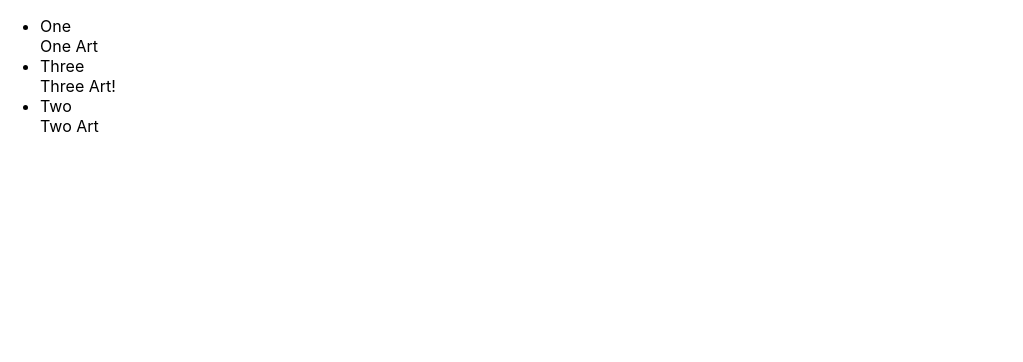
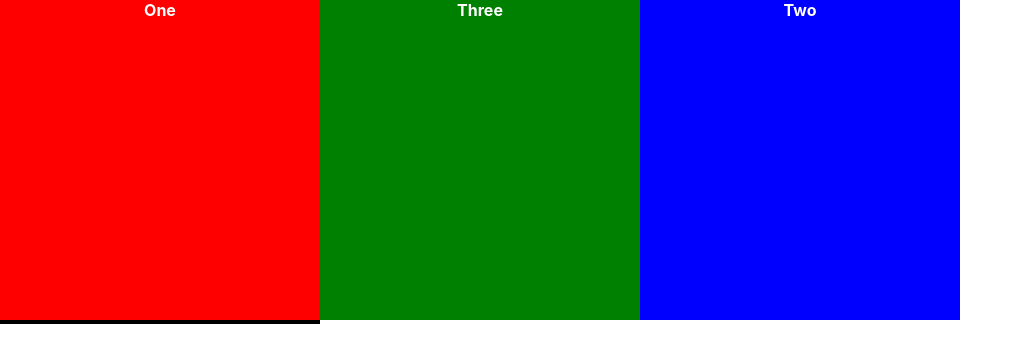
Before and after one commit to dopplerreflect/art-with-controls, a React (Vite) app: page / in a window 1280 px wide. Shown: the top 362 px of the page, without its empty margins (0-1023 px from the left). Built offline with nearby package versions, Linux system fonts and the light colour scheme.

Commit message:
made One into dynamic image

```diff
--- a/src/App.css
+++ /dev/null
@@ -1,42 +0,0 @@
-.App {
-  text-align: center;
-}
-
-.App-logo {
-  height: 40vmin;
-  pointer-events: none;
-}
-
-@media (prefers-reduced-motion: no-preference) {
-  .App-logo {
-    animation: App-logo-spin infinite 20s linear;
-  }
-}
-
-.App-header {
-  background-color: #282c34;
-  min-height: 100vh;
-  display: flex;
-  flex-direction: column;
-  align-items: center;
-  justify-content: center;
-  font-size: calc(10px + 2vmin);
-  color: white;
-}
-
-.App-link {
-  color: #61dafb;
-}
-
-@keyframes App-logo-spin {
-  from {
-    transform: rotate(0deg);
-  }
-  to {
-    transform: rotate(360deg);
-  }
-}
-
-button {
-  font-size: calc(10px + 2vmin);
-}
--- a/src/App.tsx
+++ /dev/null
@@ -1,22 +0,0 @@
-import React from 'react';
-import './App.css';
-type GalleryProps = {
-  images: React.FunctionComponent[];
-};
-const Gallery = () => <div>Gallery</div>;
-function App({ images }: GalleryProps) {
-  return (
-    <ul>
-      {images.map(Image => {
-        return (
-          <li key={Image.name}>
-            {Image.name}
-            <Image />
-          </li>
-        );
-      })}
-    </ul>
-  );
-}
-
-export default App;
--- /dev/null
+++ b/src/Gallery.css
@@ -0,0 +1,19 @@
+ul.Gallery {
+  display: flex;
+  flex-direction: row;
+  margin: 0;
+  padding: 0;
+}
+li.Image {
+  position: relative;
+  list-style-type: none;
+  width: calc(100vw / 4);
+}
+li.Image a {
+  text-decoration: none;
+  font-weight: bold;
+  color: white;
+  position: absolute;
+  width: 100%;
+  text-align: center;
+}
--- /dev/null
+++ b/src/Gallery.tsx
@@ -0,0 +1,23 @@
+import React from 'react';
+import './Gallery.css';
+import { Link, useNavigate } from 'react-router-dom';
+type GalleryProps = {
+  images: React.FunctionComponent[];
+};
+function Gallery({ images }: GalleryProps) {
+  const navigate = useNavigate();
+  return (
+    <ul className='Gallery'>
+      {images.map(Image => {
+        return (
+          <li className='Image' key={Image.name} onClick={() => navigate(Image.name)}>
+            <Link to={Image.name}>{Image.name}</Link>
+            <Image />
+          </li>
+        );
+      })}
+    </ul>
+  );
+}
+
+export default Gallery;
--- /dev/null
+++ b/src/Image.css
@@ -0,0 +1,18 @@
+.Container {
+  background-color: black;
+  overflow: hidden;
+}
+.Controls.hidden {
+  display: none;
+}
+
+.Controls {
+  opacity: 50%;
+  position: absolute;
+  top: 0;
+  left: 0;
+  width: 50vw;
+  height: 100vh;
+  color: white;
+  background-color: black;
+}
--- a/src/gallery/One.tsx
+++ b/src/gallery/One.tsx
@@ -1,3 +1,30 @@
-const One = () => <div>One Art</div>;
+import { ChangeEvent, MutableRefObject, useRef, useState } from 'react';
+import '../Image.css';
+const One = () => {
+  const controlsRef = useRef<HTMLDivElement>(null);
+  const toggleControls = () => {
+    const controls = controlsRef.current!;
+    controls.classList.toggle('hidden');
+  };
+
+  const [hue, setHue] = useState(0);
+  const handleRangeChange = (event: ChangeEvent<HTMLInputElement>) => {
+    setHue(Number(event.target.value));
+  };
+
+  return (
+    <div className='Container'>
+      <div ref={controlsRef} className='Controls hidden'>
+        CONTROLS
+        <input type='range' min={0} max={359} value={hue} onChange={handleRangeChange} />
+      </div>
+      <div className='Image' onClick={toggleControls}>
+        <svg xmlns='http://www.w3.org/2000/svg' viewBox='0 0 128 128'>
+          <rect width={128} height={128} fill={`hsl(${hue}, 100%, 50%)`} />
+        </svg>
+      </div>
+    </div>
+  );
+};
 
 export default One;
--- a/src/gallery/Three.tsx
+++ b/src/gallery/Three.tsx
@@ -1,2 +1,8 @@
-const Three = () => <div>Three Art!</div>
+const Three = () => {
+  return (
+    <svg xmlns='http://www.w3.org/2000/svg' viewBox='0 0 128 128'>
+      <rect width={128} height={128} fill='green' />
+    </svg>
+  );
+};
 export default Three;
--- a/src/gallery/Two.tsx
+++ b/src/gallery/Two.tsx
@@ -1,3 +1,9 @@
-const Two = () => <div>Two Art</div>;
+const Two = () => {
+  return (
+    <svg xmlns='http://www.w3.org/2000/svg' viewBox='0 0 128 128'>
+      <rect width={128} height={128} fill='blue' />
+    </svg>
+  );
+};
 
 export default Two;
--- a/src/main.tsx
+++ b/src/main.tsx
@@ -2,7 +2,7 @@ import React from 'react';
 import ReactDOM from 'react-dom';
 import { BrowserRouter, Routes, Route, useParams } from 'react-router-dom';
 import './index.css';
-import App from './App';
+import Gallery from './Gallery';
 
 const images = Object.values(import.meta.globEager('./gallery/*.tsx')).map(
   module => module.default
@@ -26,7 +26,7 @@ ReactDOM.render(
   <React.StrictMode>
     <BrowserRouter>
       <Routes>
-        <Route path='' element={<App images={images} />} />
+        <Route path='' element={<Gallery images={images} />} />
         <Route path={`:imageName`} element={<Image />} />
         <Route path={'*'} element={<NoMatch />} />
       </Routes>
```
